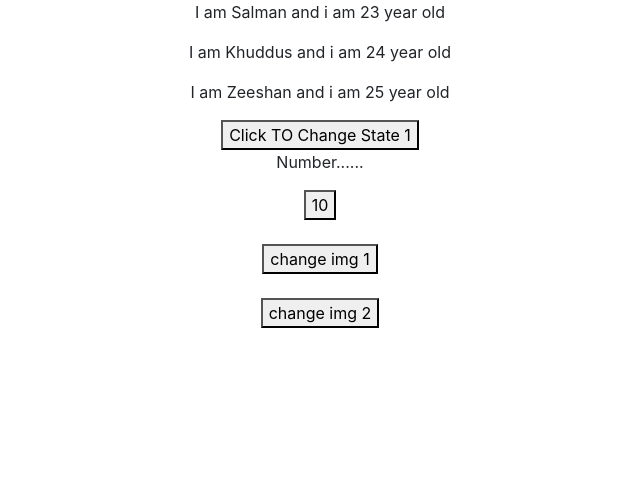
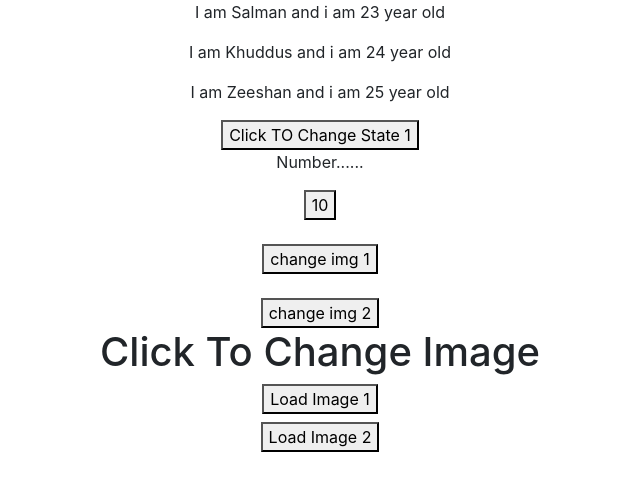
Before and after one commit to HusnainK721/my-first-app, a React (Create React App) app: page / in a window 1280 px wide. Shown: the top 490 px of the page, without its empty margins (320-960 px from the left). Built offline with nearby package versions, Linux system fonts and the light colour scheme.

Commit message:
working with useState

```diff
--- a/src/Component/Practice/UseStatePractice/CounterPractice/CounterPractice.jsx
+++ b/src/Component/Practice/UseStatePractice/CounterPractice/CounterPractice.jsx
@@ -1,13 +1,14 @@
 import React, { useState } from "react";
+import { ImageInUseState } from "../ImagePractice/ImageInUseState";
 
 export const CounterPractice = () => {
   const [addNumber, setAddNumber] = useState(10);
 
-  const loadImageHandler1 = () => {
-    setAddNumber(<img src="logo192.png" alt="react img" />);
+  const addCunterHandler = () => {
+    setAddNumber(addNumber + 1);
   };
-  const loadImageHandler2 = () => {
-    setAddNumber(<img src="Assets/Rose.jpg" alt="react img" />);
+  const removeCunterHandler = () => {
+    setAddNumber(addNumber - 1);
   };
   return (
     <div>
@@ -15,10 +16,11 @@ export const CounterPractice = () => {
       <button>{addNumber}</button>
       <br />
       <br />
-      <button onClick={loadImageHandler1}>change img 1 </button>
+      <button onClick={addCunterHandler}>change img 1 </button>
       <br />
       <br />
-      <button onClick={loadImageHandler2}>change img 2</button>
+      <button onClick={removeCunterHandler}>change img 2</button>
+      <ImageInUseState />
     </div>
   );
 };
--- /dev/null
+++ b/src/Component/Practice/UseStatePractice/ImagePractice/ImageInUseState.jsx
@@ -0,0 +1,12 @@
+import React from "react";
+
+export const ImageInUseState = () => {
+  return (
+    <div>
+      <h1> Click To Change Image </h1>
+      <button>Load Image 1</button>
+      <br />
+      <button className="mt-2">Load Image 2</button>
+    </div>
+  );
+};
```
Also changed, not shown: 1 other file (tests, documents, lock files or other folders).
